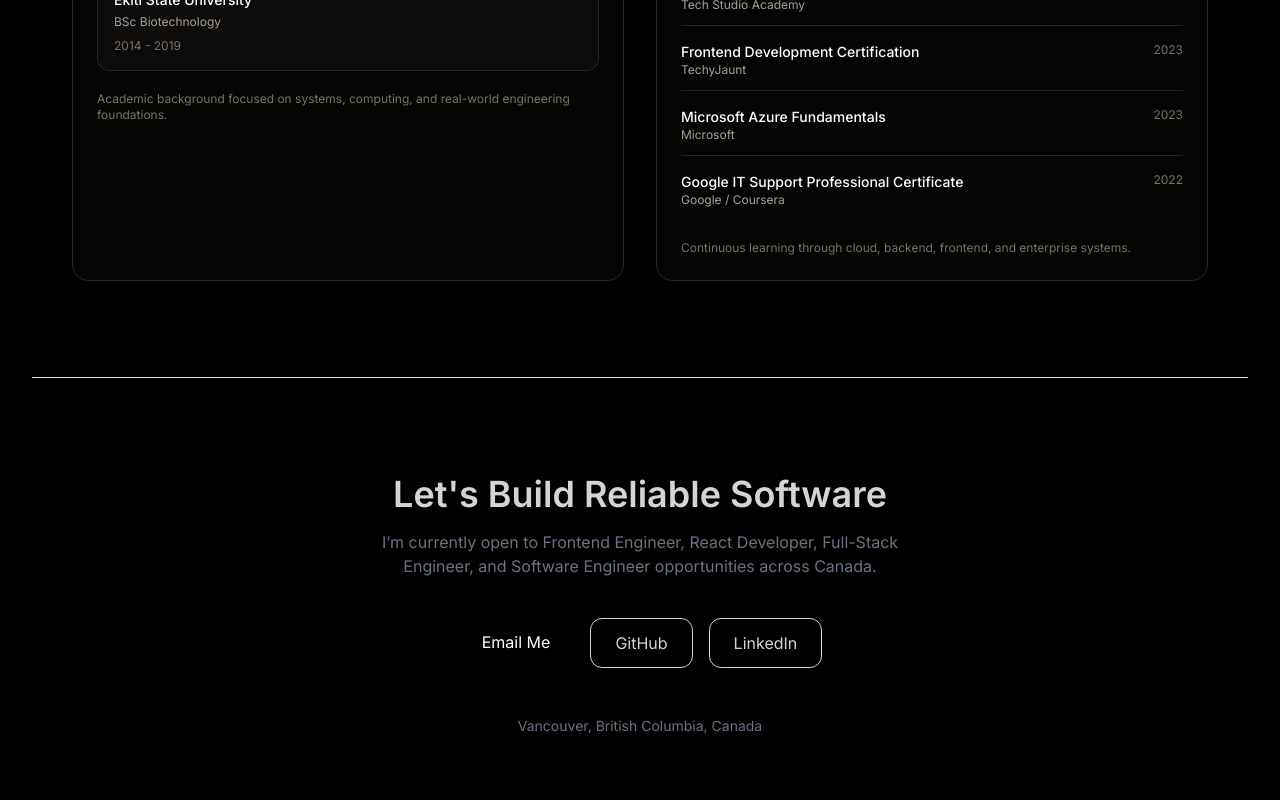
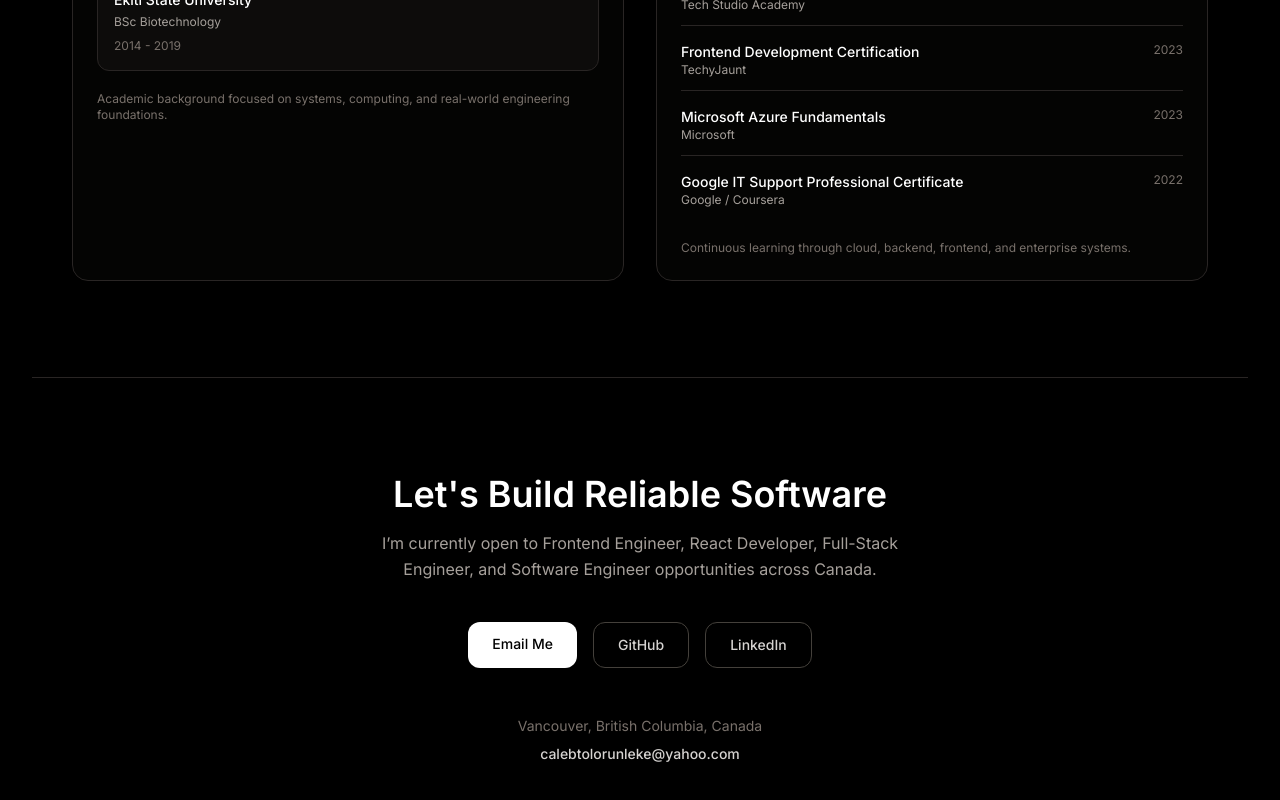
Before and after one commit to calebtolorunleke/caleb-devspace, a React (Vite) app: page / in a window 1280 px wide. Shown: the part 5789-6589 px from the top of the page. Built offline with nearby package versions, Linux system fonts and the light colour scheme.

Commit message:
feat: project section dark and light mode theme toggle state management

```diff
--- a/src/components/Contact.jsx
+++ b/src/components/Contact.jsx
@@ -1,54 +1,149 @@
+// import { CONTACT } from "../constants";
+// import { motion } from "framer-motion";
+
+// const Contact = ({isDark}) => {
+//   return (
+//     <section className="border-t border-stone-200 py-24 px-6 md:px-10">
+//       {/* HEADLINE */}
+//       <motion.h2
+//         whileInView={{ opacity: 1, y: 0 }}
+//         initial={{ opacity: 0, y: -40 }}
+//         transition={{ duration: 0.5 }}
+//         className="text-center text-3xl md:text-4xl font-semibold"
+//       >Let's Build Reliable Software
+//       </motion.h2>
+
+//       <p className="text-center text-gray-500 mt-4 max-w-xl mx-auto">
+//         I’m currently open to Frontend Engineer, React Developer, Full-Stack
+//         Engineer, and Software Engineer opportunities across Canada.
+//       </p>
+
+//       {/* CTA BUTTONS */}
+//       <div className="flex flex-col sm:flex-row justify-center gap-4 mt-10">
+//         <a
+//           href={`mailto:${CONTACT.email}`}
+//           className="px-6 py-3 bg-black text-white rounded-xl text-center hover:scale-[1.02] transition"
+//         >
+//           Email Me
+//         </a>
+
+//         <a
+//           href="https://github.com/calebtolorunleke"
+//           target="_blank"
+//           className="px-6 py-3 border rounded-xl text-center hover:bg-gray-50 transition"
+//         >
+//           GitHub
+//         </a>
+
+//         <a
+//           href="https://linkedin.com"
+//           target="_blank"
+//           className="px-6 py-3 border rounded-xl text-center hover:bg-gray-50 transition"
+//         >
+//           LinkedIn
+//         </a>
+//       </div>
+
+//       {/* SECONDARY INFO */}
+//       <div className="text-center text-sm text-gray-500 mt-12 space-y-2">
+//         <p>{CONTACT.address}</p>
+//         {/* <p>{CONTACT.phoneNo}</p> */}
+//         <p className="text-black font-medium">{CONTACT.email}</p>
+//       </div>
+//     </section>
+//   );
+// };
+
+// export default Contact;
+
+
 import { CONTACT } from "../constants";
 import { motion } from "framer-motion";
 
-const Contact = () => {
+const Contact = ({ isDark }) => {
   return (
-    <section className="border-t border-stone-200 py-24 px-6 md:px-10">
+    <section
+      className={`border-t py-24 px-6 md:px-10 transition-colors ${
+        isDark ? "border-stone-800" : "border-stone-200"
+      }`}
+    >
       {/* HEADLINE */}
       <motion.h2
         whileInView={{ opacity: 1, y: 0 }}
         initial={{ opacity: 0, y: -40 }}
         transition={{ duration: 0.5 }}
-        className="text-center text-3xl md:text-4xl font-semibold"
-      >Let's Build Reliable Software
+        className={`text-center text-3xl md:text-4xl font-semibold ${
+          isDark ? "text-white" : "text-stone-900"
+        }`}
+      >
+        Let's Build Reliable Software
       </motion.h2>
 
-      <p className="text-center text-gray-500 mt-4 max-w-xl mx-auto">
+      <p
+        className={`text-center mt-4 max-w-xl mx-auto text-sm md:text-base leading-relaxed ${
+          isDark ? "text-stone-400" : "text-stone-600"
+        }`}
+      >
         I’m currently open to Frontend Engineer, React Developer, Full-Stack
         Engineer, and Software Engineer opportunities across Canada.
       </p>
 
       {/* CTA BUTTONS */}
       <div className="flex flex-col sm:flex-row justify-center gap-4 mt-10">
+        {/* Email CTA */}
         <a
           href={`mailto:${CONTACT.email}`}
-          className="px-6 py-3 bg-black text-white rounded-xl text-center hover:scale-[1.02] transition"
+          className={`px-6 py-3 rounded-xl text-center text-sm font-medium hover:scale-[1.02] transition ${
+            isDark
+              ? "bg-white text-black hover:bg-stone-200"
+              : "bg-stone-900 text-white hover:bg-stone-800"
+          }`}
         >
           Email Me
         </a>
 
+        {/* GitHub Link */}
         <a
           href="https://github.com/calebtolorunleke"
           target="_blank"
-          className="px-6 py-3 border rounded-xl text-center hover:bg-gray-50 transition"
+          rel="noopener noreferrer"
+          className={`px-6 py-3 border rounded-xl text-center text-sm font-medium transition ${
+            isDark
+              ? "border-stone-700 text-stone-300 hover:bg-stone-800"
+              : "border-stone-300 text-stone-700 hover:bg-stone-100"
+          }`}
         >
           GitHub
         </a>
 
+        {/* LinkedIn Link */}
         <a
           href="https://linkedin.com"
           target="_blank"
-          className="px-6 py-3 border rounded-xl text-center hover:bg-gray-50 transition"
+          rel="noopener noreferrer"
+          className={`px-6 py-3 border rounded-xl text-center text-sm font-medium transition ${
+            isDark
+              ? "border-stone-700 text-stone-300 hover:bg-stone-800"
+              : "border-stone-300 text-stone-700 hover:bg-stone-100"
+          }`}
         >
           LinkedIn
         </a>
       </div>
 
       {/* SECONDARY INFO */}
-      <div className="text-center text-sm text-gray-500 mt-12 space-y-2">
-        <p>{CONTACT.address}</p>
-        {/* <p>{CONTACT.phoneNo}</p> */}
-        <p className="text-black font-medium">{CONTACT.email}</p>
+      <div className="text-center text-sm mt-12 space-y-2">
+        <p className={isDark ? "text-stone-500" : "text-stone-600"}>
+          {CONTACT.address}
+        </p>
+
+        <p
+          className={`font-medium ${
+            isDark ? "text-stone-300" : "text-stone-900"
+          }`}
+        >
+          {CONTACT.email}
+        </p>
       </div>
     </section>
   );
--- a/src/pages/Home.jsx
+++ b/src/pages/Home.jsx
@@ -28,7 +28,7 @@ const Home = ({ isDark, setIsDark }) => {
       </section>
 
       <section id="contact" className="scroll-mt-24">
-        <Contact />
+        <Contact isDark={isDark} />
       </section>
     </>
   );
```
